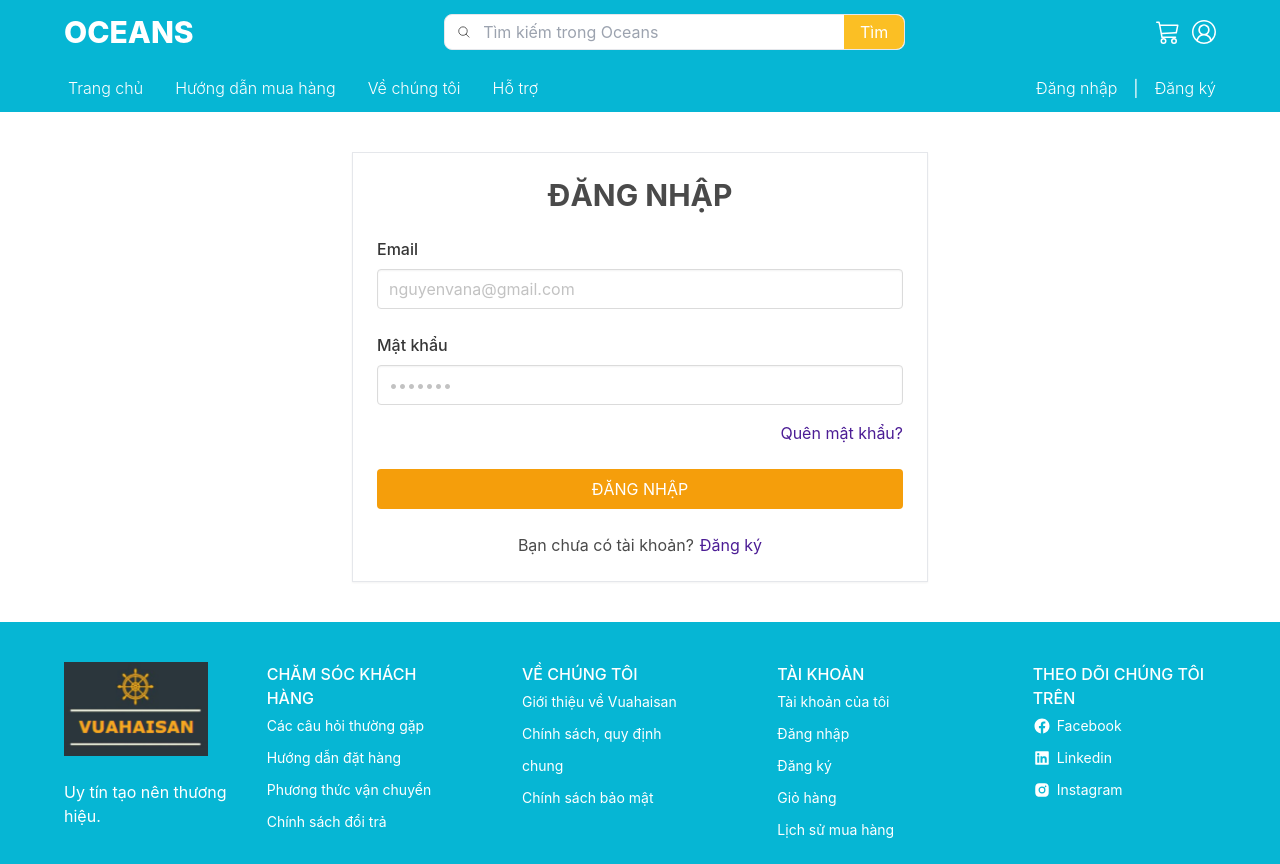
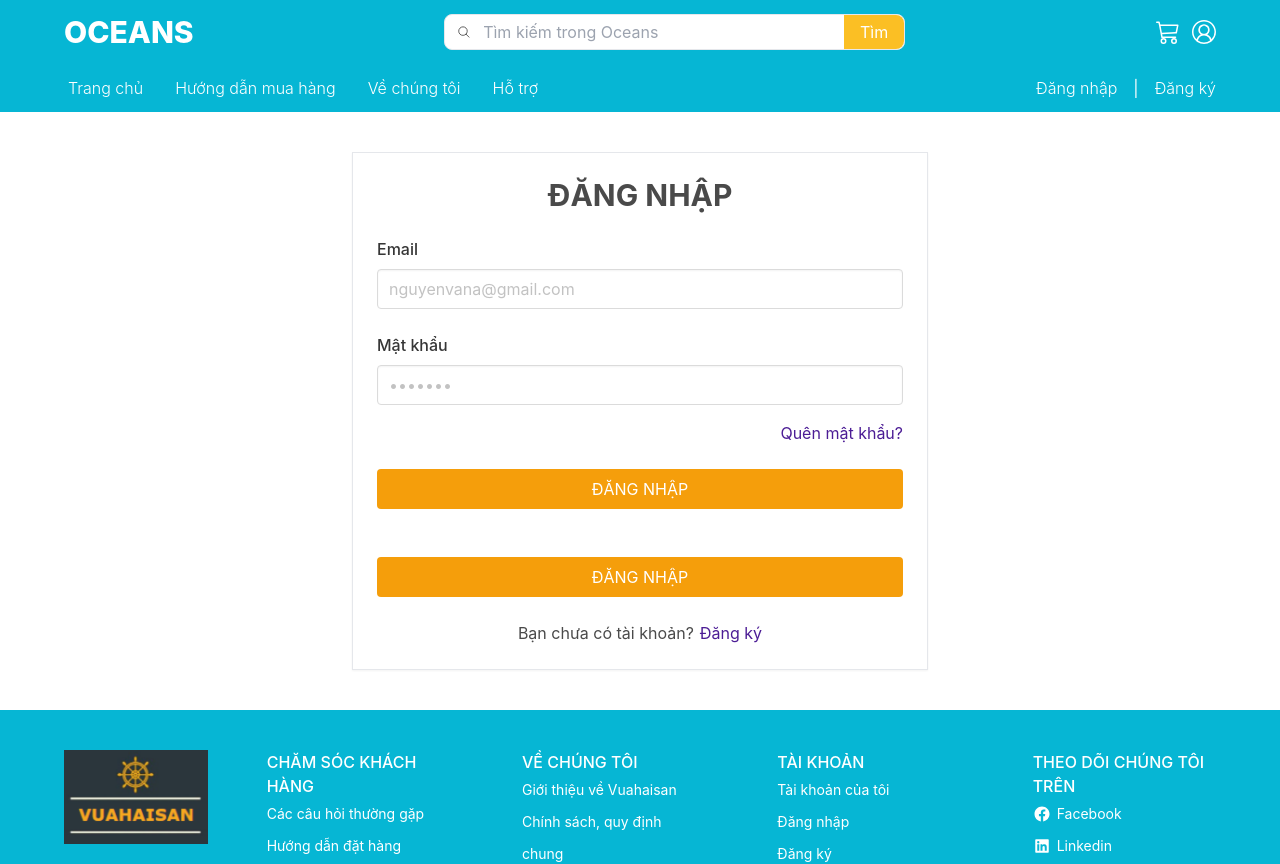
Before and after one commit to NgocLinhTrann/seafood-ecommerce, a React (Create React App) app: page /login in a window 1280 px wide. Shown: the top 864 px of the page. Built offline with nearby package versions, Linux system fonts and the light colour scheme.

Commit message:
test git

```diff
--- a/src/pages/LogInPage.js
+++ b/src/pages/LogInPage.js
@@ -43,6 +43,10 @@ function LogInPage() {
                                 ĐĂNG NHẬP
                             </button>
 
+                            <button className="my-5 w-full py-2 text-white bg-amber-500 rounded">
+                                ĐĂNG NHẬP
+                            </button>
+
                             <p className="text-center">
                                 Bạn chưa có tài khoản?
                                 <a href="/signup" className="text-violet-900 ml-1.5 font-normal">Đăng ký</a>
```
